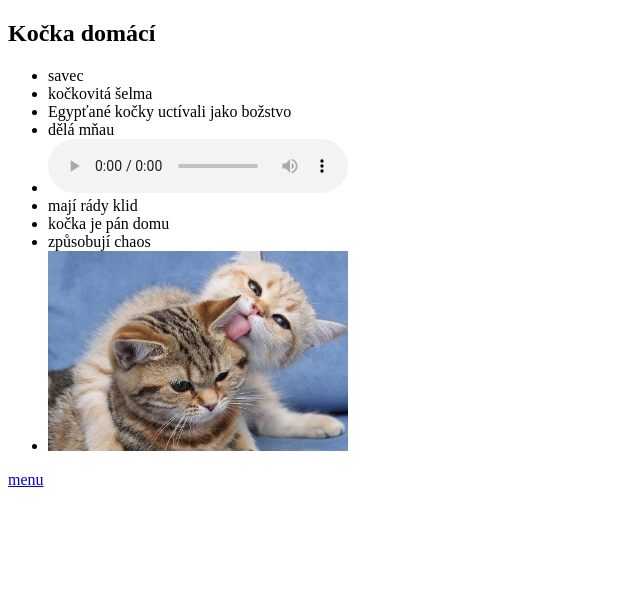
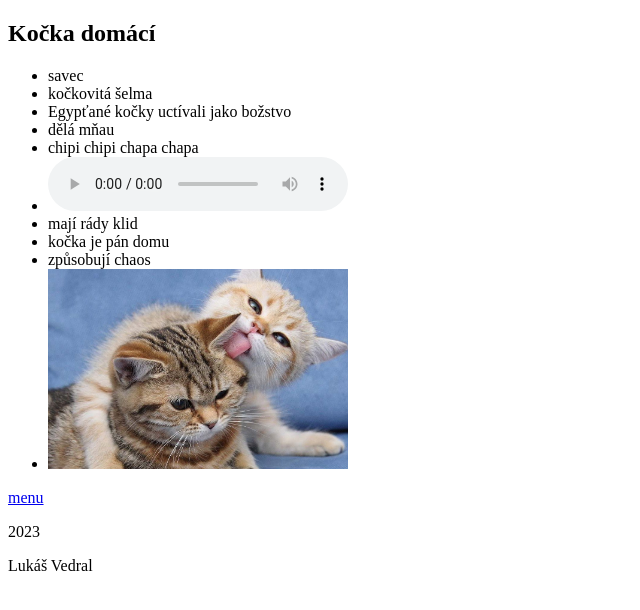
Before and after one commit to LukasVedral/lukas.vedral.github.io, a plain HTML site: page cat.html in a window 1280 px wide. Shown: the whole page, without its empty margins (0-640 px from the left). Drawn offline with Linux system fonts and the light colour scheme.

Commit message:
kocka header+footer

```diff
--- a/cat.html
+++ b/cat.html
@@ -12,6 +12,7 @@
         <li>kočkovitá šelma</li>
         <li>Egypťané kočky uctívali jako božstvo</li>
         <li>dělá mňau</li>
+        <li>chipi chipi chapa chapa</li>
         <li>
             <audio controls src="audio/nastvana_kocka.mp3">čičiči</audio>
         </li>
@@ -23,5 +24,13 @@
         </li>
         </ul>
     <a href="index.html">menu</a>
+    <footer>
+        <p>
+            2023
+        </p>
+        <p>
+            Lukáš Vedral
+        </p>
+    </footer>
 </body>
 </html>
```
Lines whose indentation alone changed are shown as unchanged.
